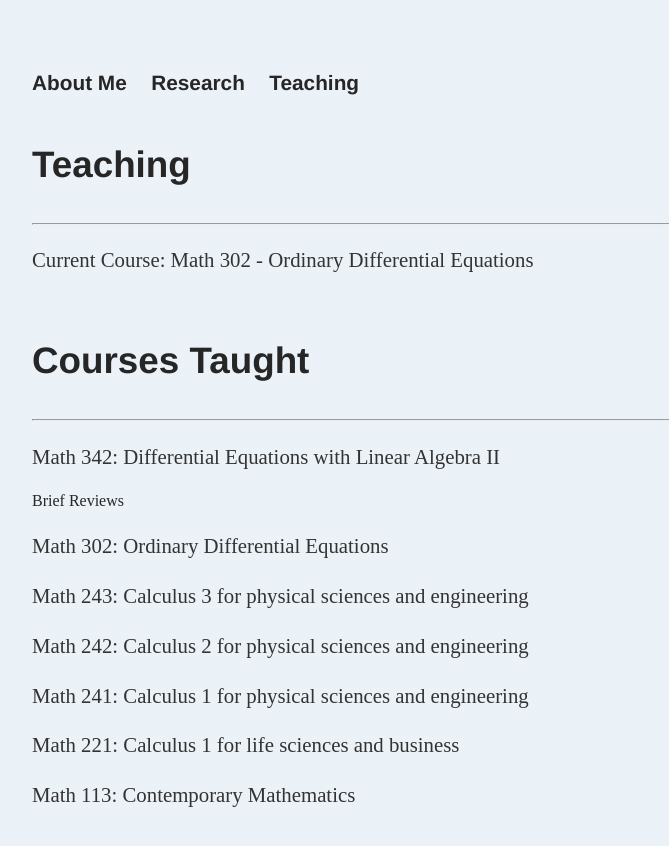
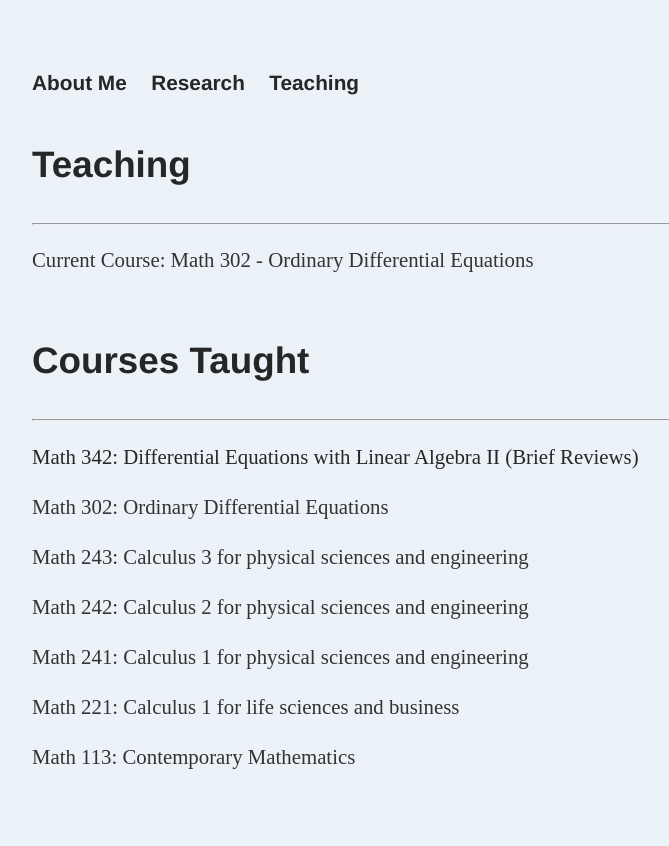
Before and after one commit to dhayes95/dhayes95.github.io, a Jekyll site: the page built from teaching/index.html, in a window 1280 px wide. Shown: the top 846 px of the page, without its empty margins (160-829 px from the left). Built offline with Jekyll 4.4.1, drawn with Linux system fonts in a browser that asks for light colours.

Commit message:
Update index.html

```diff
--- a/teaching/index.html
+++ b/teaching/index.html
@@ -13,7 +13,7 @@
 			</p>
 			<h3>Courses Taught</h3>
 			<hr>
-				<p>Math 342: Differential Equations with Linear Algebra II </p><a href="https://github.com/dhayes95/dhayes95.github.io/blob/main/teaching/reviews/S24_342_Brief.pdf" class="download" title="Download as PDF">Brief Reviews</a>
+				<p>Math 342: Differential Equations with Linear Algebra II <a href="reviews/S24_342_Brief.pdf" class="download" title="Download as PDF">(Brief Reviews)</a></p>
 				<p>Math 302: Ordinary Differential Equations</p>
 				<p>Math 243: Calculus 3 for physical sciences and engineering</p>
 				<p>Math 242: Calculus 2 for physical sciences and engineering</p>
```
